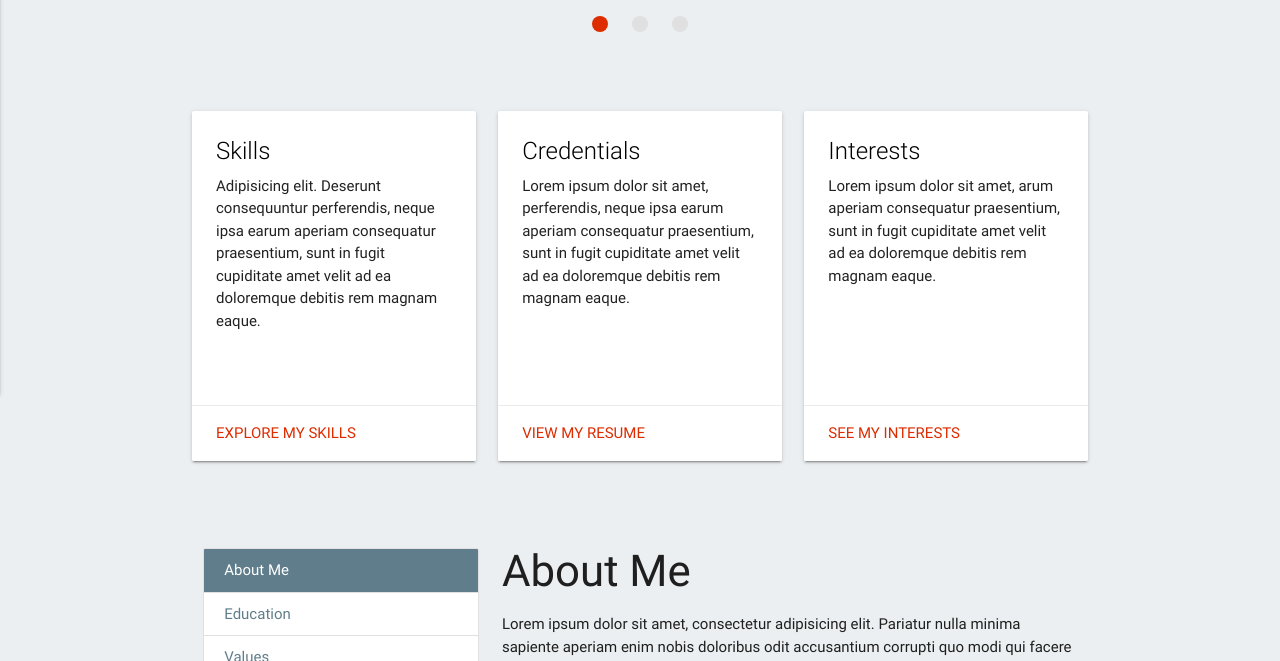
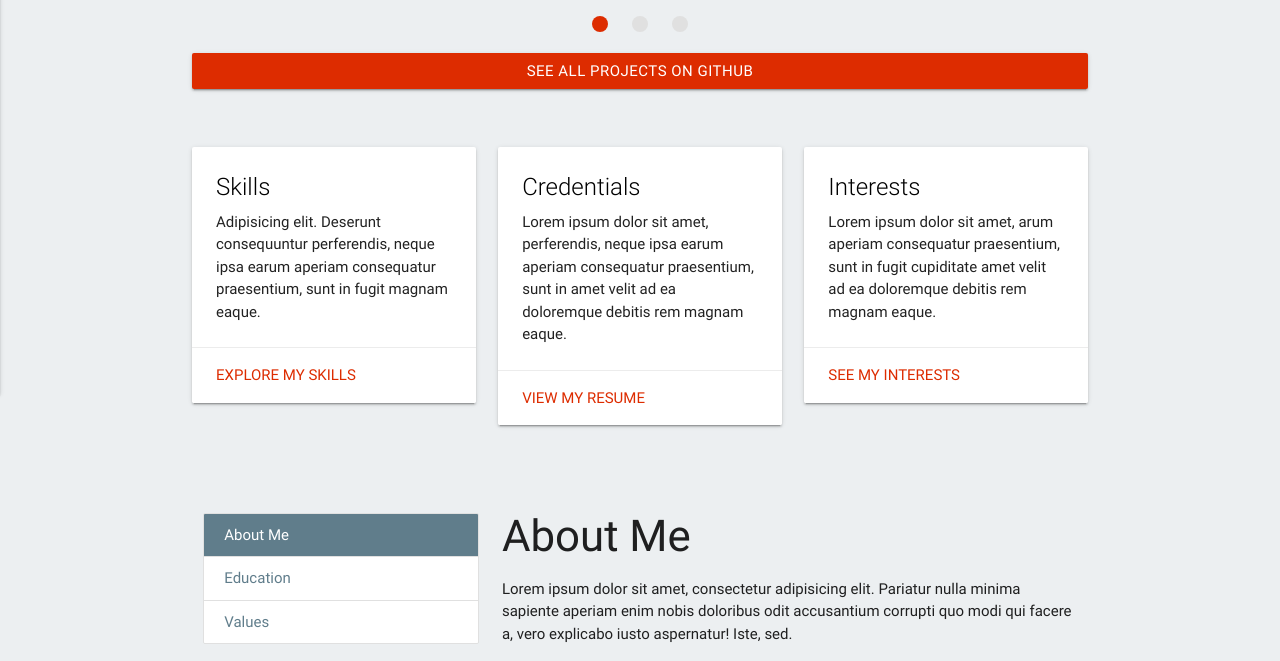
Before and after one commit to hgoldstein95/material-site, a website: page index.jade in a window 1280 px wide. Shown: the part 466-1127 px from the top of the page. Drawn offline with nearby package versions, Linux system fonts and the light colour scheme; files that its build step writes are made by us from their sources.

Commit message:
Fixed card height issues.

```diff
--- a/index.jade
+++ b/index.jade
@@ -46,24 +46,24 @@ body.blue-grey.lighten-5
           p Lorem ipsum dolor sit amet, consectetur adipisicing elit. Sunt neque commodi, distinctio autem omnis doloribus dignissimos aspernatur, animi qui cum sint quod molestias, eius at velit nisi ipsum consequatur officia.
 
   .row.container.section
-    a(href='').col.s12.btn.blue.darken-2.hide-on-med-and-up See All Projects on GitHub
+    a(href='').col.s12.btn.deep-orange.accent-4.dide-on-med-and-up See All Projects on GitHub
 
   .section.container
     .row
       .col.m4.s12
-        .card.c-size-same
+        .card
           .card-content
             span.card-title.black-text Skills
-            p Adipisicing elit. Deserunt consequuntur perferendis, neque ipsa earum aperiam consequatur praesentium, sunt in fugit cupiditate amet velit ad ea doloremque debitis rem magnam eaque.
+            p Adipisicing elit. Deserunt consequuntur perferendis, neque ipsa earum aperiam consequatur praesentium, sunt in fugit magnam eaque.
           .card-action: a(href='').deep-orange-text.text-accent-4 Explore My Skills
       .col.m4.s12
-        .card.c-size-same
+        .card
           .card-content
             span.card-title.black-text Credentials
-            p Lorem ipsum dolor sit amet, perferendis, neque ipsa earum aperiam consequatur praesentium, sunt in fugit cupiditate amet velit ad ea doloremque debitis rem magnam eaque.
+            p Lorem ipsum dolor sit amet, perferendis, neque ipsa earum aperiam consequatur praesentium, sunt in amet velit ad ea doloremque debitis rem magnam eaque.
           .card-action: a(href='').deep-orange-text.text-accent-4 View My Resume
       .col.m4.s12
-        .card.c-size-same
+        .card
           .card-content
             span.card-title.black-text Interests
             p Lorem ipsum dolor sit amet, arum aperiam consequatur praesentium, sunt in fugit cupiditate amet velit ad ea doloremque debitis rem magnam eaque.
--- a/style.css
+++ b/style.css
@@ -5,18 +5,6 @@
   z-index: 3;
 }
 
-.card.c-size-same {
-  height: 350px;
-  position: relative;
-}
-
-.card.c-size-same .card-action {
-  position: absolute;
-  bottom: 0;
-  left: 0;
-  right: 0;
-}
-
 .slider .indicator-item.active {
   background-color: #dd2c00 !important;
 }
```
Also changed, not shown: index.html.
